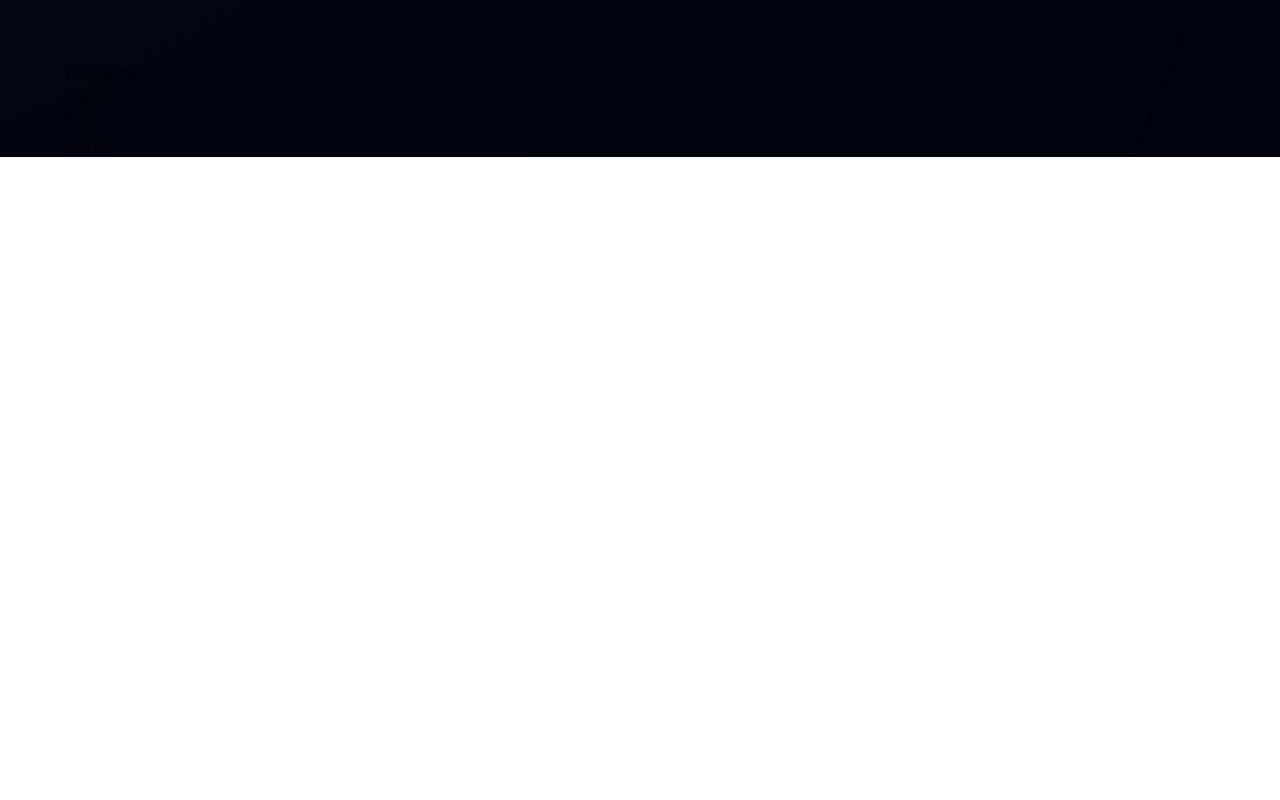
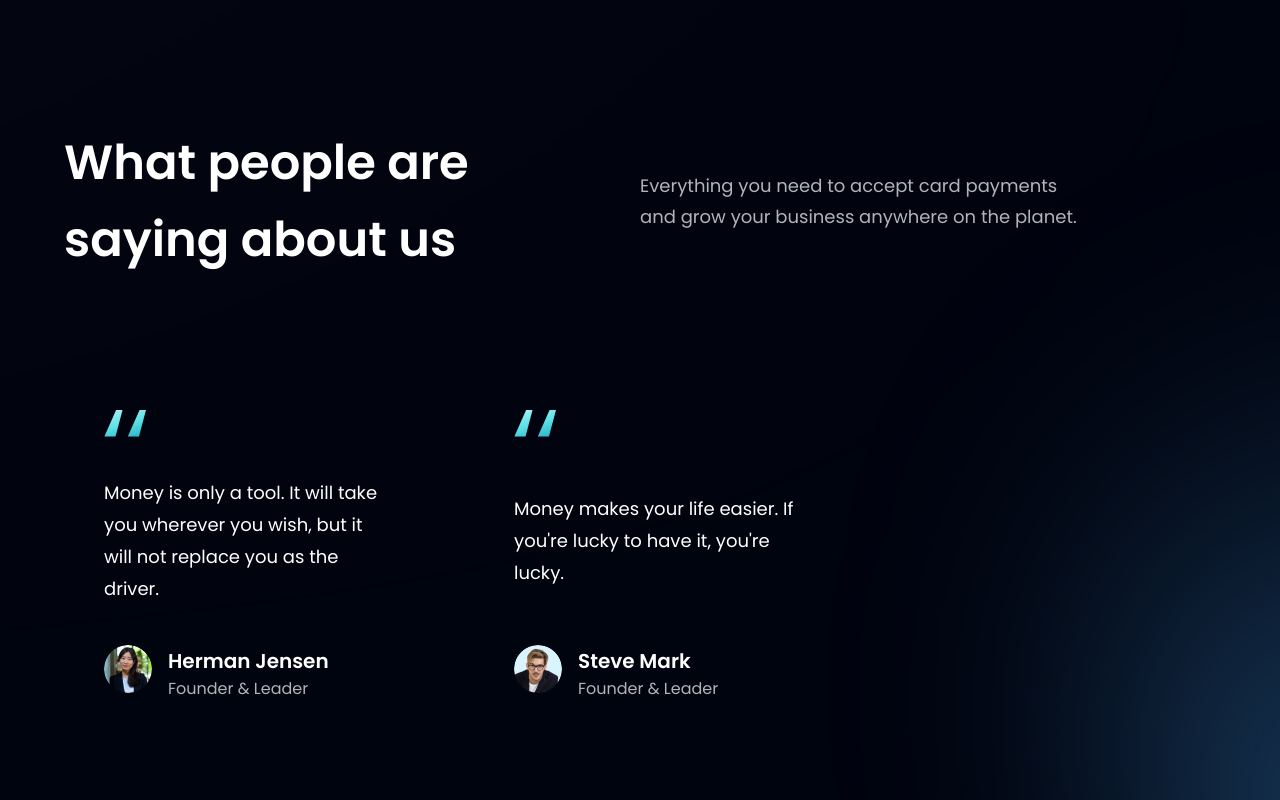
Before and after one commit to ThiagoMonts/hoo_bank_app, a React (Vite) app: page / in a window 1280 px wide. Shown: the part 2700-3500 px from the top of the page. Before the commit the page ends 2857 px from the top, so only its background shows below. Built offline with nearby package versions, Linux system fonts and the light colour scheme.

Commit message:
Criação da seção Testimonials

```diff
--- a/src/components/FeedbackCard.jsx
+++ b/src/components/FeedbackCard.jsx
@@ -1,9 +1,19 @@
-import React from 'react'
+import { quotes } from '../assets'
 
-const FeedbackCard = () => {
-  return (
-    <div>FeedbackCard</div>
-  )
-}
+const FeedbackCard = ({ content, name, title, img }) => (
+  <div className='flex justify-between flex-col px-10 py-12 rounded-[20px] max-w-[370px] md:mr-10 sm:mr-5 mr-0 my-5 feedback-card'>
+    <img src={quotes} alt="double_quotes" className='w-[42px] h-[27px] object-contain' />
+    <p className='font-poppins font-normal text-[18px] leading-[32px] text-white my-10'>{content}</p>
+
+    <div className='flex flex-row'>
+      <img src={img} alt={name} className="w-[48px] h-[48px] rounded-full" />
+      <div className='flex flex-col ml-4'>
+        <h4 className='font-poppins font-semibold text-[20px] leading-[32px] text-white'>{name}</h4>
+        <p className='font-poppins font-normal text-[16px] leading-[24px] text-dimWhite'>{title}</p>
+      </div>
+
+    </div>
+  </div>
+)
 
 export default FeedbackCard
--- a/src/components/Testimonials.jsx
+++ b/src/components/Testimonials.jsx
@@ -1,9 +1,24 @@
-import React from 'react'
+import { feedback } from '../constants'
+import styles from '../style'
+import FeedbackCard from './FeedbackCard'
 
-const Testimonials = () => {
-  return (
-    <div>Testimonials</div>
-  )
-}
+const Testimonials = () => (
+  <section id='clients' className={`${styles.paddingY} ${styles.flexCenter} flex-col relative`}>
+    <div className='absolute z-[0] w-[60%] h-[60%] -right-[50%] rounded-full blue__gradient'/>
+
+    <div className='w-full flex justify-between items-center md:flex-row flex-col sm:mb-16 mb-6 relative z-[1]'>
+      <h1 className={styles.heading2}>What people are <br className='sm:block hidden'/> saying about us</h1>
+      <div className='w-full md:mt-0 mt-6'>
+        <p className={`${styles.paragraph} text-left max-w-[450px]`}>Everything you need to accept card payments and grow your business anywhere on the planet.</p>
+      </div>
+    </div>
+
+    <div className='flex flex-wrap sm:justify-start justify-center w-full feedback-container relative z-[1]'>
+      {feedback.map((card) => (
+        <FeedbackCard key={card.id} {...card} />
+      ))}
+    </div>
+  </section>
+)
 
 export default Testimonials
```
